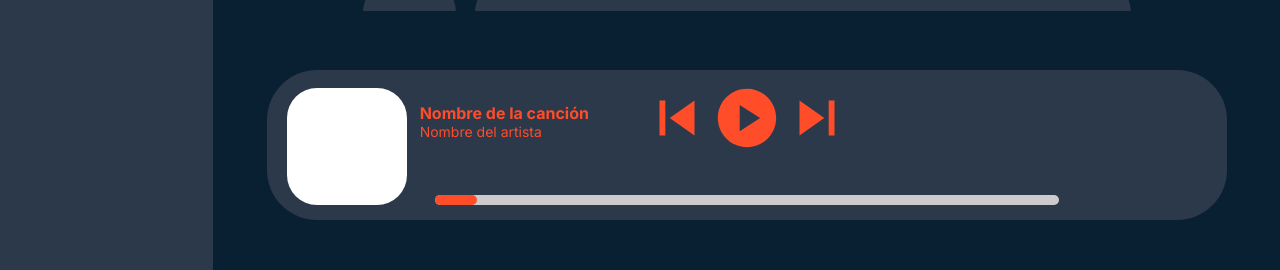
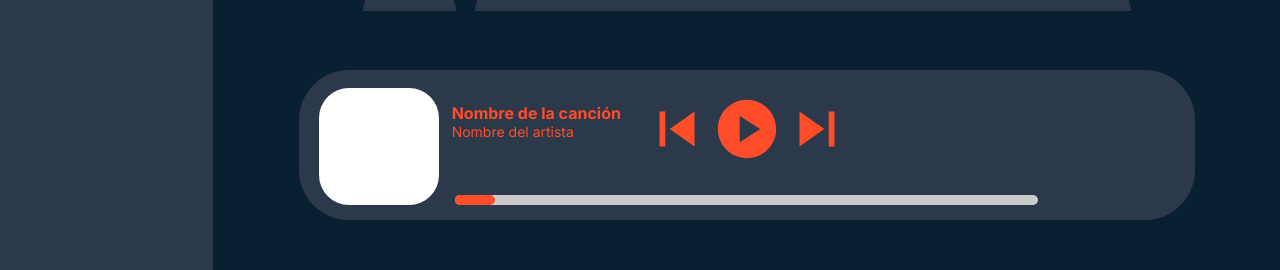
Before and after one commit to JulioMRosas/spotifake, a Next.js app: page / in a window 1280 px wide. Shown: the part 522-792 px from the top of the page. Built offline with nearby package versions, Linux system fonts and the light colour scheme.

Commit message:
agregando mini progreso en iconos de reproduccion

```diff
--- a/app/components/Footer.jsx
+++ b/app/components/Footer.jsx
@@ -7,9 +7,11 @@ import SkipNextIcon from "@mui/icons-material/SkipNext";
 export const Footer = () => {
   return (
     <div className={styles.footer}>
-      <SkipPreviousIcon style={{ fontSize: "70px", marginTop: "-55px" }} />
-      <PlayCircleIcon style={{ fontSize: "70px", marginTop: "-55px" }} />
-      <SkipNextIcon style={{ fontSize: "70px", marginTop: "-55px" }} />
+      <div className={styles.iconosDeReproduccion}>
+        <SkipPreviousIcon style={{ fontSize: "70px", marginTop: "-55px" }} />
+        <PlayCircleIcon style={{ fontSize: "70px", marginTop: "-55px" }} />
+        <SkipNextIcon style={{ fontSize: "70px", marginTop: "-55px" }} />
+      </div>
       <div className={styles.ContenedorPadredeFotoeInfo}>
         <div className={styles.divContenedordeAlbumFoto}>
           <div className={styles.divCuadradoBlanco}></div>
--- a/app/components/footer.module.css
+++ b/app/components/footer.module.css
@@ -3,7 +3,7 @@
   /* Establece la posición relativa para el footer */
   height: 150px;
   /* Establece la altura del footer */
-  width: 90%;
+  width: 84%;
   /* Establece el ancho del footer al 90% del contenedor principal */
   clear: both;
   /* Limpia los flotadores */
@@ -85,3 +85,7 @@
   from { width: 0%; }
   to { width: 100%; }
 }
+
+.iconosDeReproduccion{
+  margin-bottom: -25px;
+}
```
